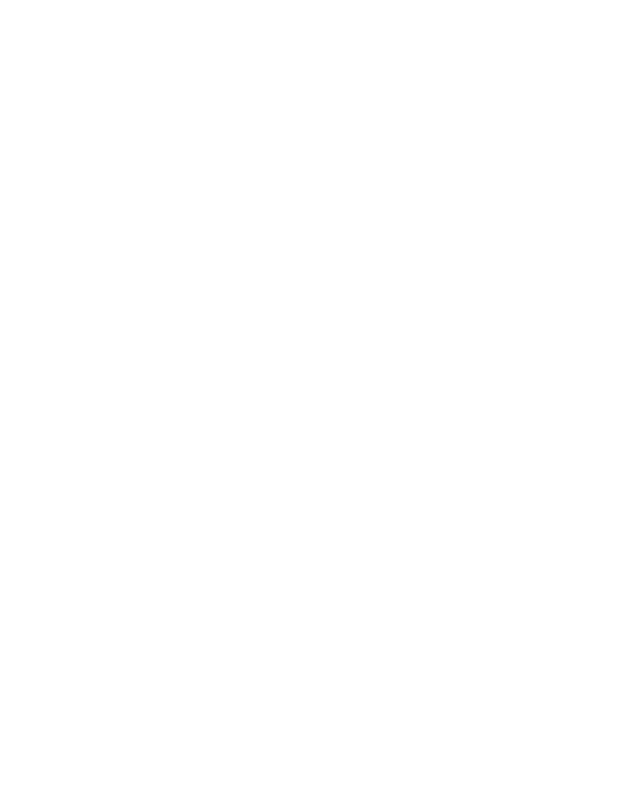
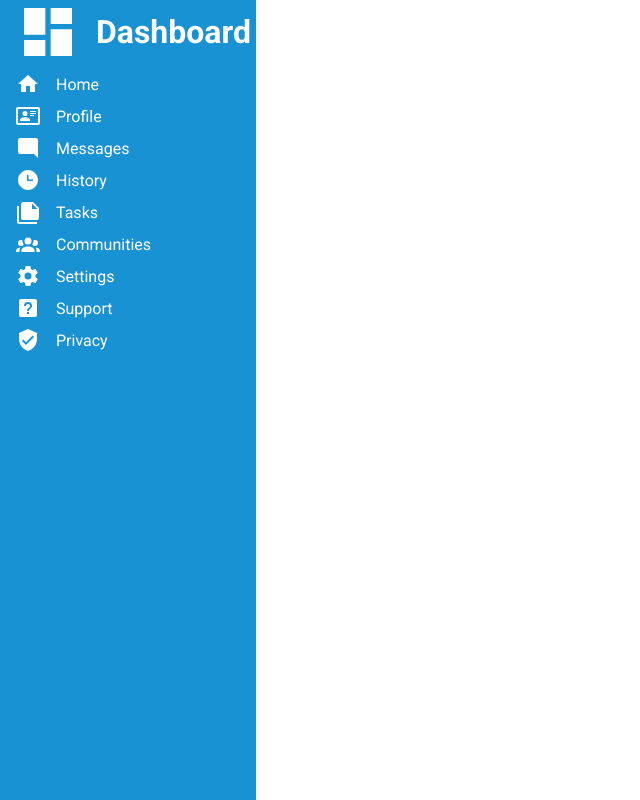
Before and after one commit to AndrewHeckman/odin-admin-dashboard, a plain HTML site: page index.html in a window 1280 px wide. Shown: the whole page, without its empty margins (0-640 px from the left). Drawn offline with Linux system fonts and the light colour scheme.

Commit message:
Add sidebar icons and basic styling

```diff
--- a/index.html
+++ b/index.html
@@ -8,20 +8,68 @@
   </head>
   <body class="grid">
     <div id="sidebar">
-      <div id="logo"></div>
+      <a href=# id="logo">
+        <svg xmlns="http://www.w3.org/2000/svg" viewBox="0 0 24 24"><path d="M13,3V9H21V3M13,21H21V11H13M3,21H11V15H3M3,13H11V3H3V13Z" /></svg>
+        <h1>Dashboard</h1>
+      </a>
       <nav>
         <ul>
-          <li></li>
-          <li></li>
-          <li></li>
-          <li></li>
-          <li></li>
-          <li></li>
+          <li>
+            <a href="#">
+              <svg xmlns="http://www.w3.org/2000/svg" viewBox="0 0 24 24"><path d="M10,20V14H14V20H19V12H22L12,3L2,12H5V20H10Z"></svg>
+              Home
+            </a>
+          </li>
+          <li>
+            <a href="#">
+              <svg xmlns="http://www.w3.org/2000/svg" viewBox="0 0 24 24"><path d="M22,3H2C0.91,3.04 0.04,3.91 0,5V19C0.04,20.09 0.91,20.96 2,21H22C23.09,20.96 23.96,20.09 24,19V5C23.96,3.91 23.09,3.04 22,3M22,19H2V5H22V19M14,17V15.75C14,14.09 10.66,13.25 9,13.25C7.34,13.25 4,14.09 4,15.75V17H14M9,7A2.5,2.5 0 0,0 6.5,9.5A2.5,2.5 0 0,0 9,12A2.5,2.5 0 0,0 11.5,9.5A2.5,2.5 0 0,0 9,7M14,7V8H20V7H14M14,9V10H20V9H14M14,11V12H18V11H14" /></svg>
+              Profile
+            </a>
+          </li>
+          <li>
+            <a href="#">
+              <svg xmlns="http://www.w3.org/2000/svg" viewBox="0 0 24 24"><path d="M22,4C22,2.89 21.1,2 20,2H4A2,2 0 0,0 2,4V16A2,2 0 0,0 4,18H18L22,22V4Z" /></svg>
+              Messages
+            </a>
+          </li>
+          <li>
+            <a href="#">
+              <svg xmlns="http://www.w3.org/2000/svg" viewBox="0 0 24 24"><path d="M12 2C6.5 2 2 6.5 2 12C2 17.5 6.5 22 12 22C17.5 22 22 17.5 22 12S17.5 2 12 2M17 13H11V7H12.5V11.5H17V13Z" /></svg>
+              History
+            </a>
+          </li>
+          <li>
+            <a href="#">
+              <svg xmlns="http://www.w3.org/2000/svg" viewBox="0 0 24 24"><path d="M16,9H21.5L16,3.5V9M7,2H17L23,8V18A2,2 0 0,1 21,20H7C5.89,20 5,19.1 5,18V4A2,2 0 0,1 7,2M3,6V22H21V24H3A2,2 0 0,1 1,22V6H3Z" /></svg>
+              Tasks
+            </a>
+          </li>
+          <li>
+            <a href="#">
+              <svg xmlns="http://www.w3.org/2000/svg" viewBox="0 0 24 24"><path d="M12,5.5A3.5,3.5 0 0,1 15.5,9A3.5,3.5 0 0,1 12,12.5A3.5,3.5 0 0,1 8.5,9A3.5,3.5 0 0,1 12,5.5M5,8C5.56,8 6.08,8.15 6.53,8.42C6.38,9.85 6.8,11.27 7.66,12.38C7.16,13.34 6.16,14 5,14A3,3 0 0,1 2,11A3,3 0 0,1 5,8M19,8A3,3 0 0,1 22,11A3,3 0 0,1 19,14C17.84,14 16.84,13.34 16.34,12.38C17.2,11.27 17.62,9.85 17.47,8.42C17.92,8.15 18.44,8 19,8M5.5,18.25C5.5,16.18 8.41,14.5 12,14.5C15.59,14.5 18.5,16.18 18.5,18.25V20H5.5V18.25M0,20V18.5C0,17.11 1.89,15.94 4.45,15.6C3.86,16.28 3.5,17.22 3.5,18.25V20H0M24,20H20.5V18.25C20.5,17.22 20.14,16.28 19.55,15.6C22.11,15.94 24,17.11 24,18.5V20Z" /></svg>
+              Communities
+            </a>
+          </li>
         </ul>
         <ul>
-          <li></li>
-          <li></li>
-          <li></li>
+          <li>
+            <a href="#">
+              <svg xmlns="http://www.w3.org/2000/svg" viewBox="0 0 24 24"><path d="M12,15.5A3.5,3.5 0 0,1 8.5,12A3.5,3.5 0 0,1 12,8.5A3.5,3.5 0 0,1 15.5,12A3.5,3.5 0 0,1 12,15.5M19.43,12.97C19.47,12.65 19.5,12.33 19.5,12C19.5,11.67 19.47,11.34 19.43,11L21.54,9.37C21.73,9.22 21.78,8.95 21.66,8.73L19.66,5.27C19.54,5.05 19.27,4.96 19.05,5.05L16.56,6.05C16.04,5.66 15.5,5.32 14.87,5.07L14.5,2.42C14.46,2.18 14.25,2 14,2H10C9.75,2 9.54,2.18 9.5,2.42L9.13,5.07C8.5,5.32 7.96,5.66 7.44,6.05L4.95,5.05C4.73,4.96 4.46,5.05 4.34,5.27L2.34,8.73C2.21,8.95 2.27,9.22 2.46,9.37L4.57,11C4.53,11.34 4.5,11.67 4.5,12C4.5,12.33 4.53,12.65 4.57,12.97L2.46,14.63C2.27,14.78 2.21,15.05 2.34,15.27L4.34,18.73C4.46,18.95 4.73,19.03 4.95,18.95L7.44,17.94C7.96,18.34 8.5,18.68 9.13,18.93L9.5,21.58C9.54,21.82 9.75,22 10,22H14C14.25,22 14.46,21.82 14.5,21.58L14.87,18.93C15.5,18.67 16.04,18.34 16.56,17.94L19.05,18.95C19.27,19.03 19.54,18.95 19.66,18.73L21.66,15.27C21.78,15.05 21.73,14.78 21.54,14.63L19.43,12.97Z" /></svg>
+              Settings
+            </a>
+          </li>
+          <li>
+            <a href="#">
+              <svg xmlns="http://www.w3.org/2000/svg" viewBox="0 0 24 24"><path d="M11,18H13V16H11V18M12,6A4,4 0 0,0 8,10H10A2,2 0 0,1 12,8A2,2 0 0,1 14,10C14,12 11,11.75 11,15H13C13,12.75 16,12.5 16,10A4,4 0 0,0 12,6M5,3H19A2,2 0 0,1 21,5V19A2,2 0 0,1 19,21H5A2,2 0 0,1 3,19V5A2,2 0 0,1 5,3Z" /></svg>
+              Support
+            </a>
+          </li>
+          <li>
+            <a href="#">
+              <svg xmlns="http://www.w3.org/2000/svg" viewBox="0 0 24 24"><path d="M10,17L6,13L7.41,11.59L10,14.17L16.59,7.58L18,9M12,1L3,5V11C3,16.55 6.84,21.74 12,23C17.16,21.74 21,16.55 21,11V5L12,1Z" /></svg>
+              Privacy
+            </a>
+          </li>
         </ul>
       </nav>
     </div>
--- a/style.css
+++ b/style.css
@@ -1,12 +1,39 @@
+@import url('https://fonts.googleapis.com/css2?family=Roboto:ital,wght@0,100;0,300;0,400;0,500;0,700;0,900;1,100;1,300;1,400;1,500;1,700;1,900&display=swap');
+
 * {
   margin: 0;
   padding: 0;
+}
+
+:root {
+  --color-1: #1992d4;
+  --color-2: #efae19;
+  --color-3: #e2e8f0;
 }
 
 body {
   grid-template-columns: 1fr 3fr 1fr;
   grid-template-rows: 1fr 3fr 3fr;
   height: 100vh;
+  font-family: "Roboto";
+}
+
+li {
+  list-style: none;
+}
+
+a {
+  text-decoration: none;
+  color: white;
+  display: inline-flex;
+  align-items: center;
+  height: 2rem;
+}
+
+nav svg {
+  height: 1.5rem;
+  padding-left: 1rem;
+  padding-right: 1rem;
 }
 
 .grid {
@@ -16,6 +43,8 @@ body {
 #sidebar {
   grid-column: 1 / 2;
   grid-row: 1 / 4;
+  background-color: var(--color-1);
+  padding-top: 1rem;
 }
 
 #header {
@@ -36,6 +65,17 @@ body {
   grid-row: 3 / 4;
 }
 
-#announcements, #trending {
+#announcements,
+#trending {
   grid-column: 3 / 4;
 }
+
+#sidebar svg {
+  fill: white;
+}
+
+#logo svg {
+  width: 4rem;
+  padding-left: 1rem;
+  padding-right: 1rem;
+}
```
Also changed, not shown: icons/account-group.svg (added), icons/card-account-details-outline.svg (added), icons/clock-time-three.svg (added), icons/cog.svg (added), icons/help-box.svg (added), icons/home.svg (added), icons/message-reply.svg (added), icons/note-multiple.svg (added), icons/shield-check.svg (added), icons/view-dashboard.svg (added).
